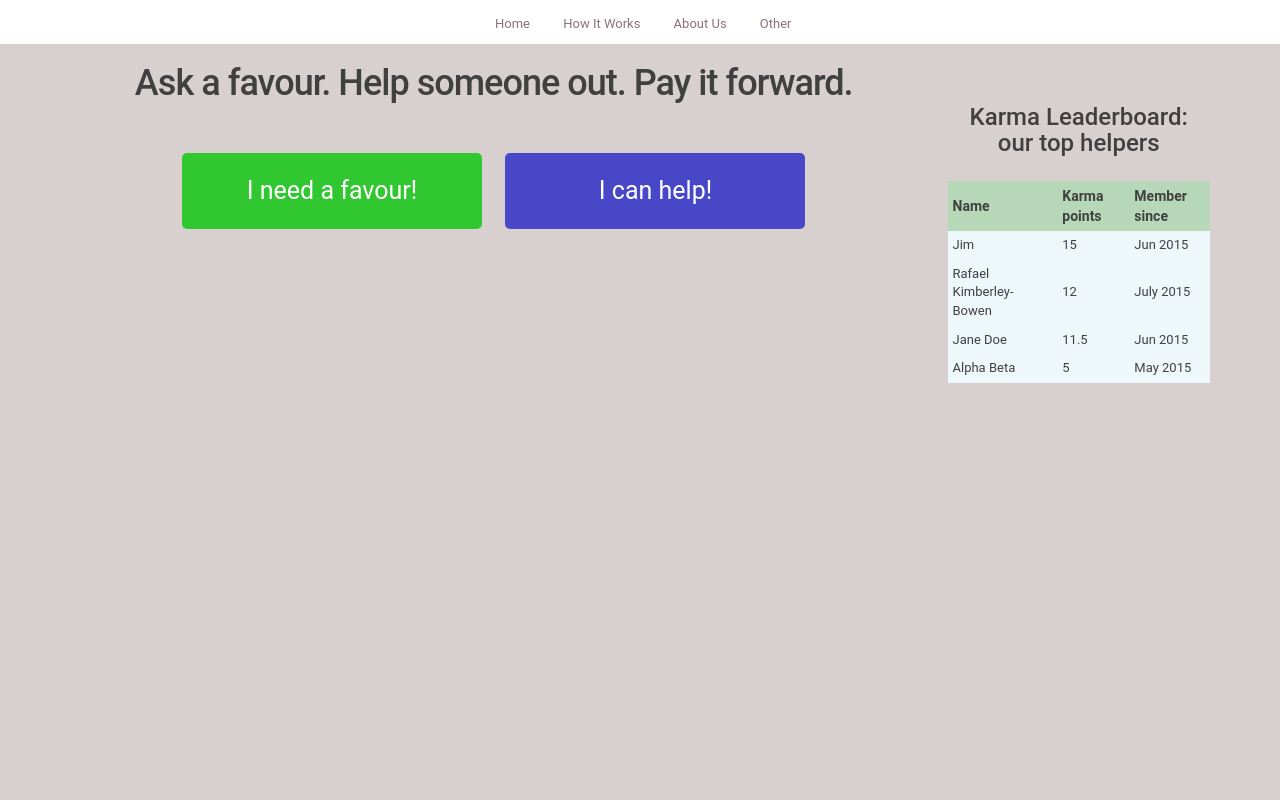
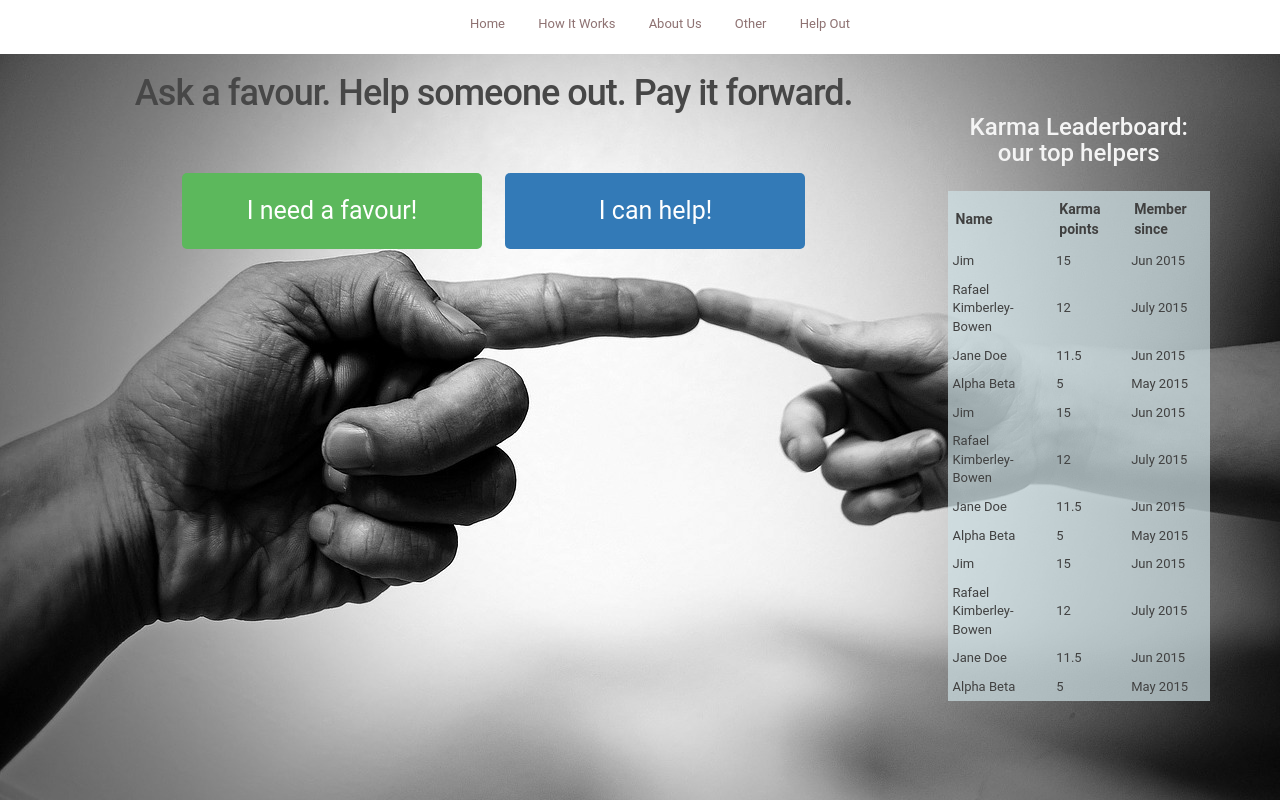
Before and after one commit to favours/favours, a plain HTML site: page index.html in a window 1280 px wide. Drawn offline with nearby package versions, Linux system fonts and the light colour scheme.

Commit message:
Added background image, changed styles, added more dummy data

```diff
--- a/index.html
+++ b/index.html
@@ -14,6 +14,7 @@
         <li><a href="#">How It Works</a></li>
         <li><a href="#">About Us</a></li>
         <li><a href="#">Other</a></li>
+        <li><a href="help-out.html">Help Out</a></li>
       </ul>
     </nav>
 
@@ -25,9 +26,9 @@
 
 
           <div class="button-group">
-            <button class="button favour">I need a favour!</button>
+            <button class="btn btn-success btn-custom favour">I need a favour!</button>
 
-            <button class="button help">I can help!</button>
+            <button class="btn btn-primary btn-custom help">I can help!</button>
           </div>
 
           <form>
@@ -40,10 +41,12 @@
           <div class="help-someone">
             <h3>Help someone out!<br> </h3>
 
+
+
             <table class ="help-table">
               <thead>
                 <tr>
-                  <th>Favour desscription</th>
+                  <th>Favour description</th>
                   <th>Posted by</th>
                   <th>Category</th>
                   <th>Single/Multiple</th>
@@ -61,7 +64,7 @@
                   <td>Single</td>
                   <td>Perth</td>
                   <td>25</td>
-                  <td><a href="#">Help out</td>
+                  <td><a href="help-out.html" class="btn btn-primary btn-md">Help out</a></td>
                 </tr>
                 <tr>
                   <td>Like my Facebook page!</td>
@@ -70,7 +73,7 @@
                   <td>Multiple</td>
                   <td>Remote</td>
                   <td>1</td>
-                  <td><a href="#">Help out</td>
+                  <td><a href="help-out.html" class="btn btn-primary btn-md">Help out</a></td>
                 </tr>
                 <tr>
                   <td>Complete customer survey for my startup (5 minutes)</td>
@@ -79,7 +82,7 @@
                   <td>Multiple</td>
                   <td>Remote</td>
                   <td>5</td>
-                  <td><a href="#">Help out</td>
+                  <td><a href="help-out.html" class="btn btn-primary btn-md">Help out</a></td>
                 </tr>
                 <tr>
                   <td>Proof-read my 1,000 word assignment</td>
@@ -88,7 +91,7 @@
                   <td>Single</td>
                   <td>Remote</td>
                   <td>8</td>
-                  <td><a href="#">Help out</td>
+                  <td><a href="help-out.html" class="btn btn-primary btn-md">Help out</a></td>
                 </tr>
                 <tr>
                   <td>I need someone with a Ute to help move a fridge in Leederville</td>
@@ -97,7 +100,7 @@
                   <td>Single</td>
                   <td>Leederville</td>
                   <td>10</td>
-                  <td><a href="#">Help out</td>
+                  <td><a href="help-out.html" class="btn btn-primary btn-md">Help out</a></td>
                 </tr>
               </tbody>
              </table>
@@ -144,6 +147,48 @@
                   <td>5</td>
                   <td>May 2015</td>
                 </tr>
+
+                <tr>
+                  <td>Jim</td>
+                  <td>15</td>
+                  <td>Jun 2015</td>
+                </tr>
+                <tr>
+                  <td>Rafael Kimberley-Bowen</td>
+                  <td>12</td>
+                  <td>July 2015</td>
+                </tr>
+                <tr>
+                  <td>Jane Doe</td>
+                  <td>11.5</td>
+                  <td>Jun 2015</td>
+                </tr>
+                <tr>
+                  <td>Alpha Beta</td>
+                  <td>5</td>
+                  <td>May 2015</td>
+                </tr>
+
+                <tr>
+                  <td>Jim</td>
+                  <td>15</td>
+                  <td>Jun 2015</td>
+                </tr>
+                <tr>
+                  <td>Rafael Kimberley-Bowen</td>
+                  <td>12</td>
+                  <td>July 2015</td>
+                </tr>
+                <tr>
+                  <td>Jane Doe</td>
+                  <td>11.5</td>
+                  <td>Jun 2015</td>
+                </tr>
+                <tr>
+                  <td>Alpha Beta</td>
+                  <td>5</td>
+                  <td>May 2015</td>
+                </tr>
               </tbody>
              </table>
           </div> <!-- end .sidebar -->
--- a/main.css
+++ b/main.css
@@ -37,10 +37,22 @@
   box-sizing: border-box;
 }
 
+html, body {
+  height: 100%;
+}
+
 body {
   font-family: 'Roboto', sans-serif;
   color: #404040;
+  margin: 0 0 100px 0;
   background-color: #D8CFCF;
+  background-image: url('img/michelangelo.jpg');
+  background-repeat: no-repeat;
+  background-size: cover;
+}
+
+h3 {
+  color: rgb(244, 244, 244);
 }
 
 .main-nav {
@@ -48,12 +60,13 @@ body {
   font-size: 13px;
   background-color: white;
   padding: 15px 10px 10px 10px;
-
+  display: flex;
+  justify-content: center;
+  align-items: center;
 }
 
 .nav-menu {
-  width: 400px;
-  margin: 0 auto;
+
 }
 
 .main-nav li {
@@ -68,41 +81,38 @@ body {
 }
 
 .main-heading {
+  color: #474747;
   letter-spacing: -1px;
   text-align: center;
 }
 
 .button-group {
   margin-top: 50px;
-   text-align: center;
-
+  text-align: center;
 }
 
-.button {
+.btn-custom {
   color: white;
   font-size: 25px;
   padding: 20px 10px;
   width: 300px;
   border:none;
   border-radius: 5px;
+  margin: 10px;
 }
 
 .favour  {
-  background-color: rgb(49, 199, 49);
   margin-right: 10px;
+  outline: none;
 }
 
 .help {
-  background-color: rgb(71, 71, 200);
   margin-left: 10px;
+  outline: none;
 }
 
-.help:hover {
-   background-color: rgb(158, 158, 218);
-}
-
-.favour:hover {
-   background-color: rgb(124, 236, 94);
+.favour:focus, .favour:active, .help:focus, .help:active {
+  outline: none;
 }
 
 form {
@@ -123,6 +133,18 @@ form p {
   text-align: center;
 }
 
+.help-table {
+  margin-bottom: 50px;
+}
+
+.help-table th:first-child {
+  border-top-left-radius: 5px;
+}
+
+.help-table th:last-child {
+  border-top-right-radius: 5px;
+}
+
 .karma-table {
   /*
     tables are weird and need to be explicitly told
@@ -132,19 +154,28 @@ form p {
   margin-top: 25px;
   border-radius: 5px;
   border: 2px;
+  padding: 1rem;
 }
 
-.karma-table td, th {
+.help-table tr, .karma-table tr {
+  background-color: rgba(207, 226, 229, 0.7);
+}
+
+.help-table tr:hover td, .karma-table tr:hover td {
+  background-color: rgba(101, 118, 159, 0.89);
+  color: #ddd;
+}
+
+.help-table tr, .karma-table td, th {
   padding: 0.5rem;
   text-align: left;
 }
 
 .karma-table th {
-  background-color: rgb(182, 216, 185);
+  /*background-color: rgb(182, 216, 185);*/
 }
 
 .karma-table td {
-  background-color: rgb(238, 248, 250);
   font-size: 13px;
 }
 
@@ -166,23 +197,23 @@ form p {
 }
 
 .help-table a{
-  background-color: rgb(74, 254, 74);
+  /*background-color: rgb(74, 254, 74);*/
   text-decoration: none;
   text-transform: uppercase;
 
 }
 
 .help-table td, th {
-  padding: 0.5rem;
+  padding: 0.8rem;
   text-align: left;
 }
 
 .help-table th {
-  background-color: rgb(191, 187, 187);
-  font-size: 18px;
+/*  background-color: rgb(191, 187, 187);
+*/  font-size: 18px;
 }
 
 .help-table td {
-  background-color: rgb(207, 226, 229);
-  font-size: 15px;
+/*  background-color: rgb(207, 226, 229);
+*/  font-size: 15px;
 }
```
Also changed, not shown: help-out.html (added, +162 -0 lines), img/michelangelo.jpg (added), 1 other file.
